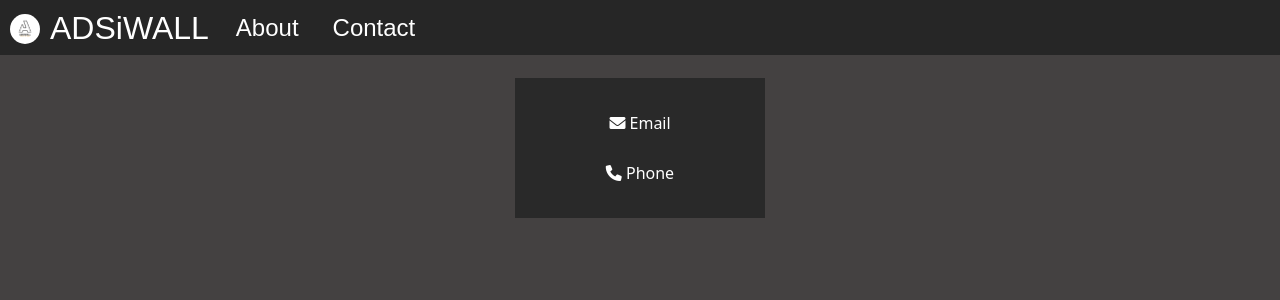
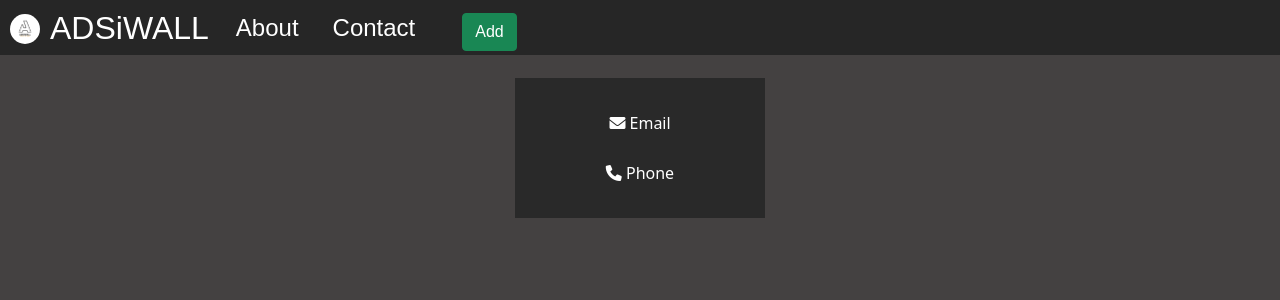
Before and after one commit to NobelRoyP/ADSiWALL-REACT-APP, a React (Create React App) app: page /contact in a window 1280 px wide. Shown: the top 300 px of the page. Built offline with nearby package versions, Linux system fonts and the light colour scheme.

Commit message:
Update Header.js

```diff
--- a/src/components/Header.js
+++ b/src/components/Header.js
@@ -58,6 +58,7 @@ const Header = () => {
                     <Link to="/about" onClick={onLinkClick}><i className="fa fa-circle-info">About</i></Link>
                     <Link to="/contact" onClick={onLinkClick}><i className="fa fa-user">Contact</i></Link>
                 </div>
+                <a href="https://app.netlify.com/teams/nobelroyp12a/overview" className="btn btn-success">Add</a>
             </nav>
         </>
     )
```
